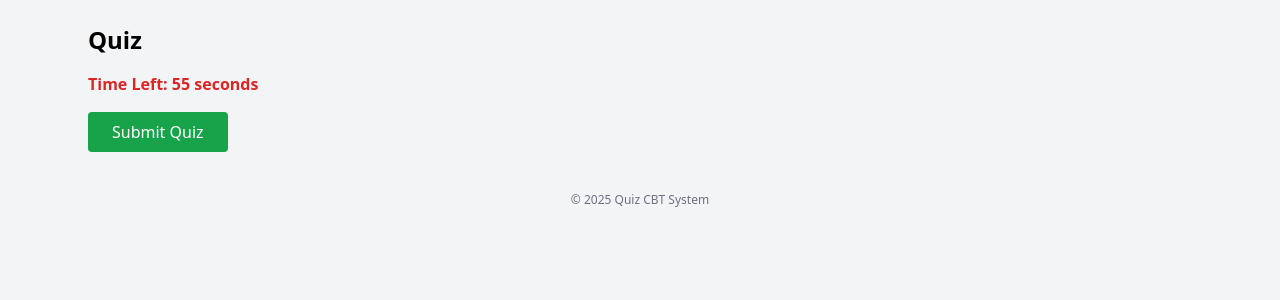
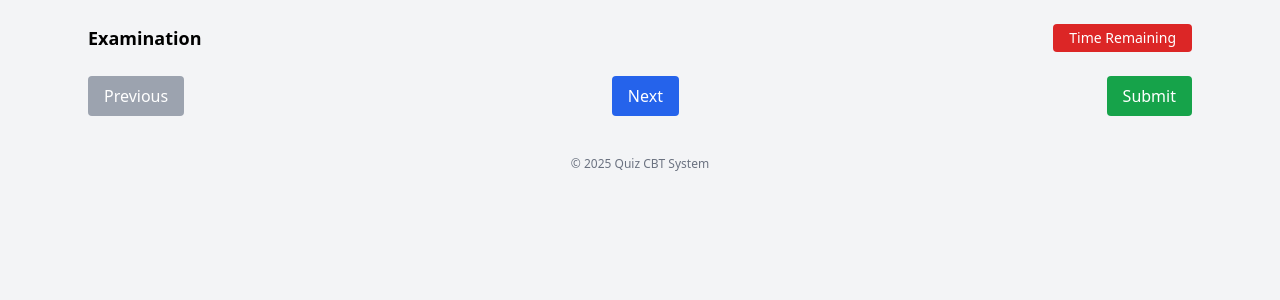
Before and after one commit to Tobi395/quiz-cbt-app, a Flask app: page /take-quiz/1 in a window 1280 px wide. Shown: the part 60-360 px from the top of the page. Run offline with Flask 3, Linux system fonts and the light colour scheme; the visitor is signed in with stand-in values (Sample User, id 1); data that the repository does not hold is empty; some libraries are stand-ins or nearby versions.

Commit message:
Refactor quiz form with navigation and timer
Updated quiz form layout and functionality.

```diff
--- a/templates/take_quiz.html
+++ b/templates/take_quiz.html
@@ -1,35 +1,44 @@
 {% extends 'base.html' %}
 {% block content %}
-<h2 class="text-2xl font-bold mb-4">Quiz</h2>
 
-<p class="mb-4 font-semibold text-red-600">
-  Time Left: <span id="timer">60</span> seconds
-</p>
+<div class="flex justify-between items-center mb-4">
+  <h2 class="font-bold text-lg">Examination</h2>
+  <div class="bg-red-600 text-white px-4 py-1 rounded text-sm">
+    Time Remaining
+  </div>
+</div>
 
-<form id="quizForm" method="post" action="/submit-quiz">
-  {% for q in questions %}
-  <div class="bg-white p-4 rounded shadow mb-4">
-    <p class="font-semibold mb-2">{{ q.question }}</p>
+<form id="quizForm" method="post" action="/submit/{{ subject_id }}">
 
-    <label class="block"><input type="radio" name="{{ q.id }}" value="A"> {{ q.option_a }}</label>
-    <label class="block"><input type="radio" name="{{ q.id }}" value="B"> {{ q.option_b }}</label>
-    <label class="block"><input type="radio" name="{{ q.id }}" value="C"> {{ q.option_c }}</label>
-    <label class="block"><input type="radio" name="{{ q.id }}" value="D"> {{ q.option_d }}</label>
-  </div>
+{% for q in questions %}
+<div class="question bg-white p-5 rounded shadow mb-4 hidden">
+  <p class="font-semibold mb-3">{{ loop.index }}. {{ q.question }}</p>
+
+  {% for opt in ['A','B','C','D'] %}
+  <label class="block mb-2">
+    <input type="radio" name="{{ q.id }}" value="{{ opt }}">
+    Option {{ opt }}
+  </label>
   {% endfor %}
+</div>
+{% endfor %}
 
-  <button class="bg-green-600 text-white px-6 py-2 rounded">Submit Quiz</button>
+<div class="flex justify-between mt-6">
+  <button type="button" onclick="prevQ()" class="px-4 py-2 bg-gray-400 text-white rounded">
+    Previous
+  </button>
+
+  <button type="button" onclick="nextQ()" class="px-4 py-2 bg-blue-600 text-white rounded">
+    Next
+  </button>
+
+  <button type="submit" class="px-4 py-2 bg-green-600 text-white rounded">
+    Submit
+  </button>
+</div>
+
 </form>
 
-<script>
-let timeLeft = 60;
-const timer = setInterval(() => {
-  document.getElementById("timer").innerText = timeLeft;
-  timeLeft--;
-  if (timeLeft < 0) {
-    clearInterval(timer);
-    document.getElementById("quizForm").submit();
-  }
-}, 1000);
-</script>
+<script src="/static/js/quiz.js"></script>
+
 {% endblock %}
```
